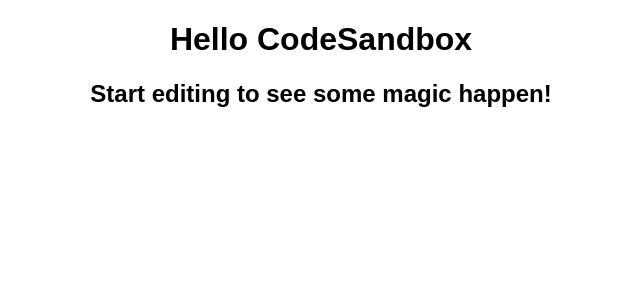
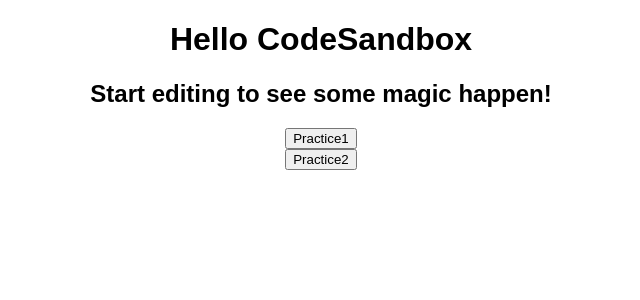
Before and after one commit to an-tech326/ReactTutorial2, a React (Create React App) app: page / in a window 1280 px wide. Shown: the top 300 px of the page, without its empty margins (319-959 px from the left). Built offline with nearby package versions, Linux system fonts and the light colour scheme.

Commit message:
practice

```diff
--- a/src/App.tsx
+++ b/src/App.tsx
@@ -1,4 +1,6 @@
 
+import { Practice1 } from "./practice/practice1";
+import { Practice2 } from "./practice/Practice2";
 import "./styles.css";
 
 export default function App() {
@@ -6,6 +8,8 @@
     <div className="App">
       <h1>Hello CodeSandbox</h1>
       <h2>Start editing to see some magic happen!</h2>
+      <Practice1 num={1000}/>
+      <Practice2 />
     </div>
   );
 }
--- /dev/null
+++ b/src/practice/Practice2.tsx
@@ -0,0 +1,13 @@
+export const Practice2=()=>{
+    const func = (num:number)=>{return num*1.1;}
+    const ClickPractice=()=>{
+        alert(func(1010))
+    }
+    return(
+        <>
+            <div>
+                <button onClick={ClickPractice}>Practice2</button>
+            </div>
+        </>
+    )
+}
--- /dev/null
+++ b/src/practice/practice1.tsx
@@ -0,0 +1,13 @@
+type Practice1Props={
+    num:number;
+}
+export const Practice1=({num}:Practice1Props)=>{
+    const ClickPractice=()=>{alert(num*1.1)}
+    return (
+        <>
+            <div>
+                <button onClick={ClickPractice}>Practice1</button>
+            </div>
+        </>
+    )
+}
--- a/tsconfig.json
+++ b/tsconfig.json
@@ -6,7 +6,7 @@
     "skipLibCheck": true,
     "esModuleInterop": true,
     "allowSyntheticDefaultImports": true,
-    "strict": true,
+    //"strict": true,
     "forceConsistentCasingInFileNames": true,
     "module": "ESNext",
     "moduleResolution": "Node",
```
